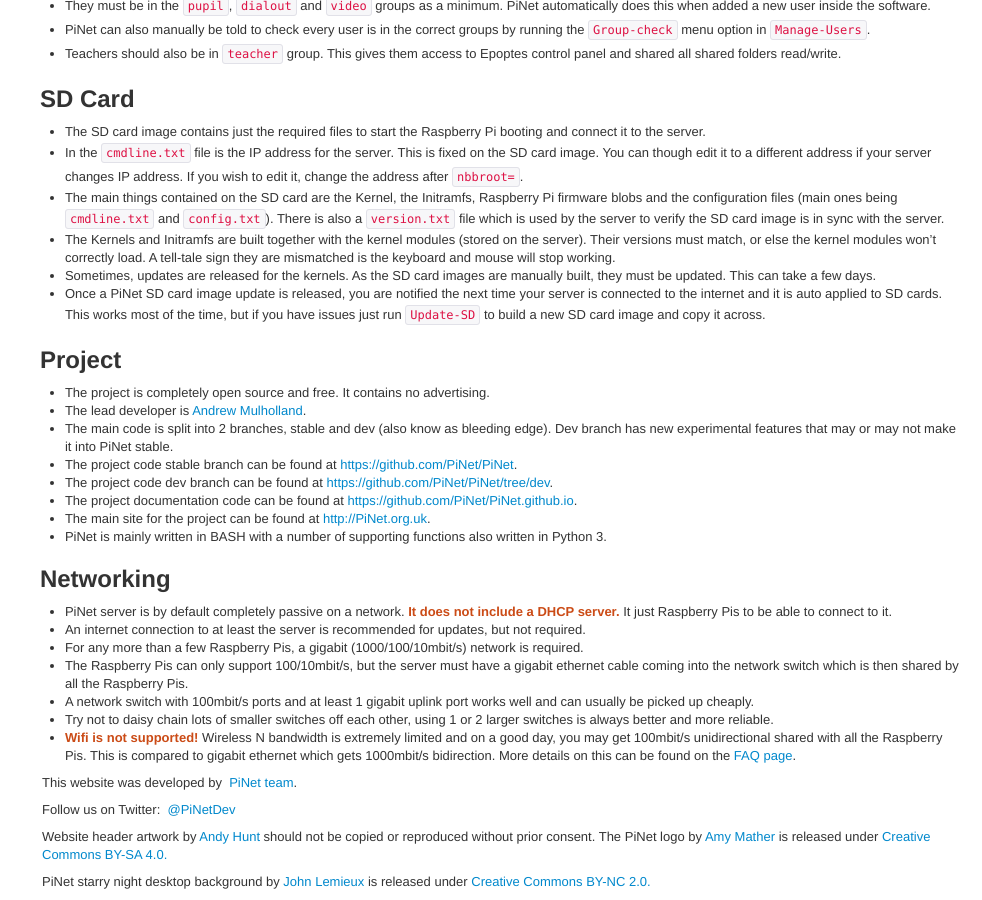
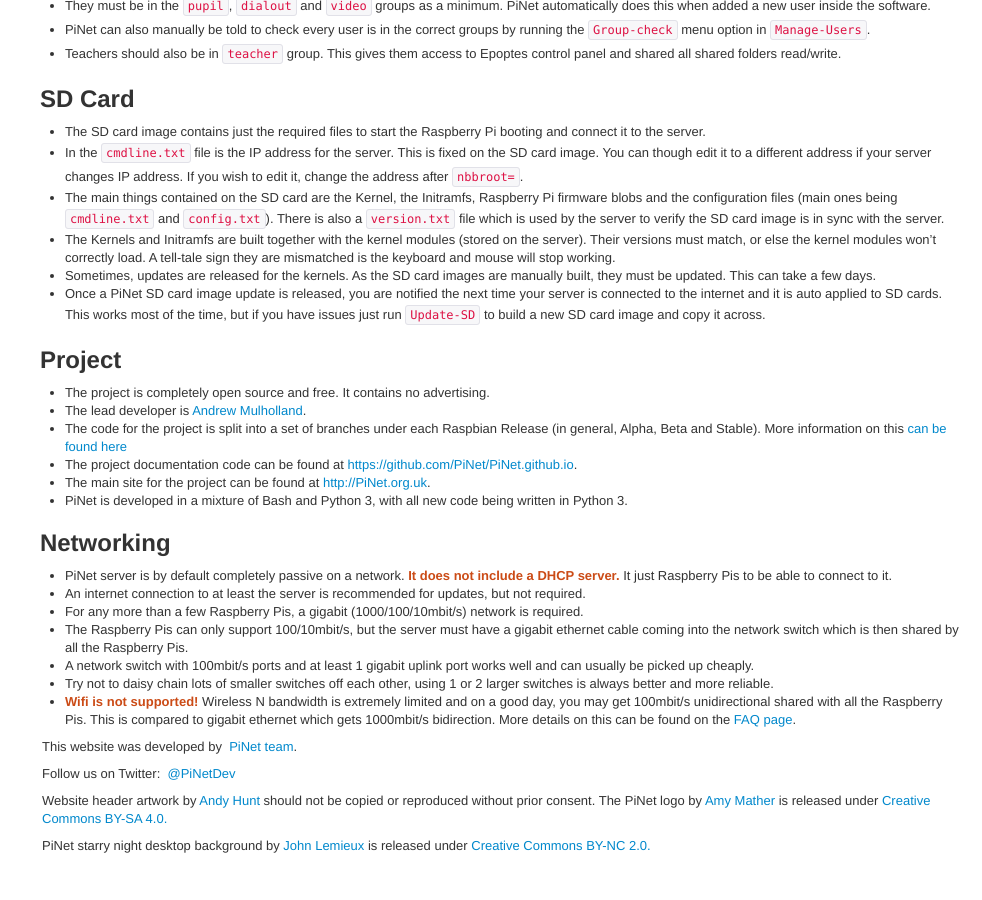
Before and after one commit to PiNet/PiNet.github.io, a Jekyll site: the page built from articles/key-info.md, in a window 1280 px wide and 900 px high, scrolled down 1090 px. Shown: the whole window, without its empty margins (298-1280 px from the left). Built offline with Jekyll 4.4.1, drawn with Linux system fonts in a browser that asks for light colours; some web fonts are replaced; after the commit the page ends 1954 px from its top, so only the background shows below that.

Commit message:
Update key info page to include updated version information

```diff
--- a/articles/key-info.md
+++ b/articles/key-info.md
@@ -63,12 +63,10 @@
 ## Project
 - The project is completely open source and free. It contains no advertising.
 - The lead developer is [Andrew Mulholland](http://pi.gbaman.info/?page_id=90).
-- The main code is split into 2 branches, stable and dev (also know as bleeding edge). Dev branch has new experimental features that may or may not make it into PiNet stable.
-- The project code stable branch can be found at [https://github.com/PiNet/PiNet](https://github.com/PiNet/PiNet).
-- The project code dev branch can be found at [https://github.com/PiNet/PiNet/tree/dev](https://github.com/PiNet/PiNet/tree/dev).
+- The code for the project is split into a set of branches under each Raspbian Release (in general, Alpha, Beta and Stable). More information on this [can be found here](versions.html)
 - The project documentation code can be found at [https://github.com/PiNet/PiNet.github.io](https://github.com/PiNet/PiNet.github.io).
 - The main site for the project can be found at [http://PiNet.org.uk](http://PiNet.org.uk).
-- PiNet is mainly written in BASH with a number of supporting functions also written in Python 3.
+- PiNet is developed in a mixture of Bash and Python 3, with all new code being written in Python 3.
 
 ## Networking
 - PiNet server is by default completely passive on a network. **It does not include a DHCP server.** It just Raspberry Pis to be able to connect to it.
```
